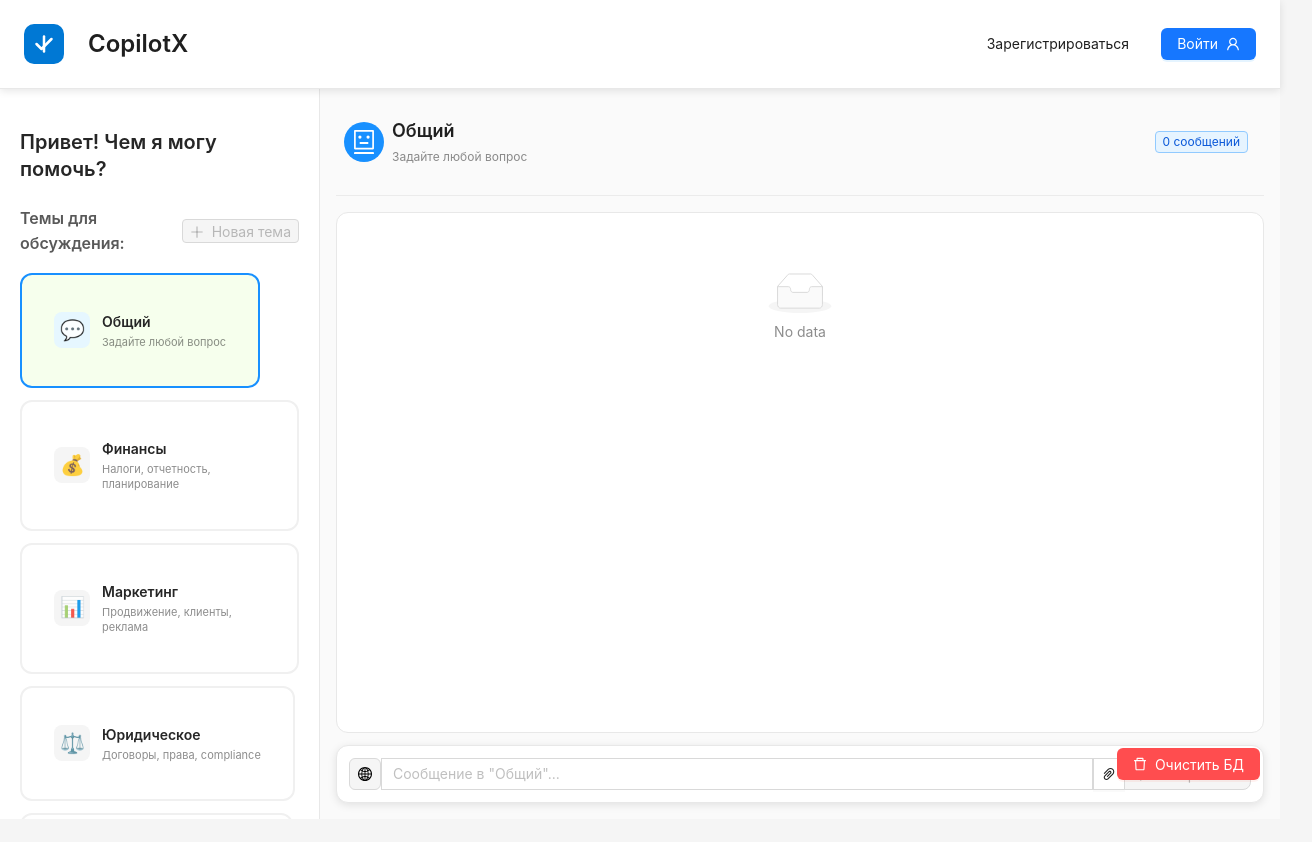
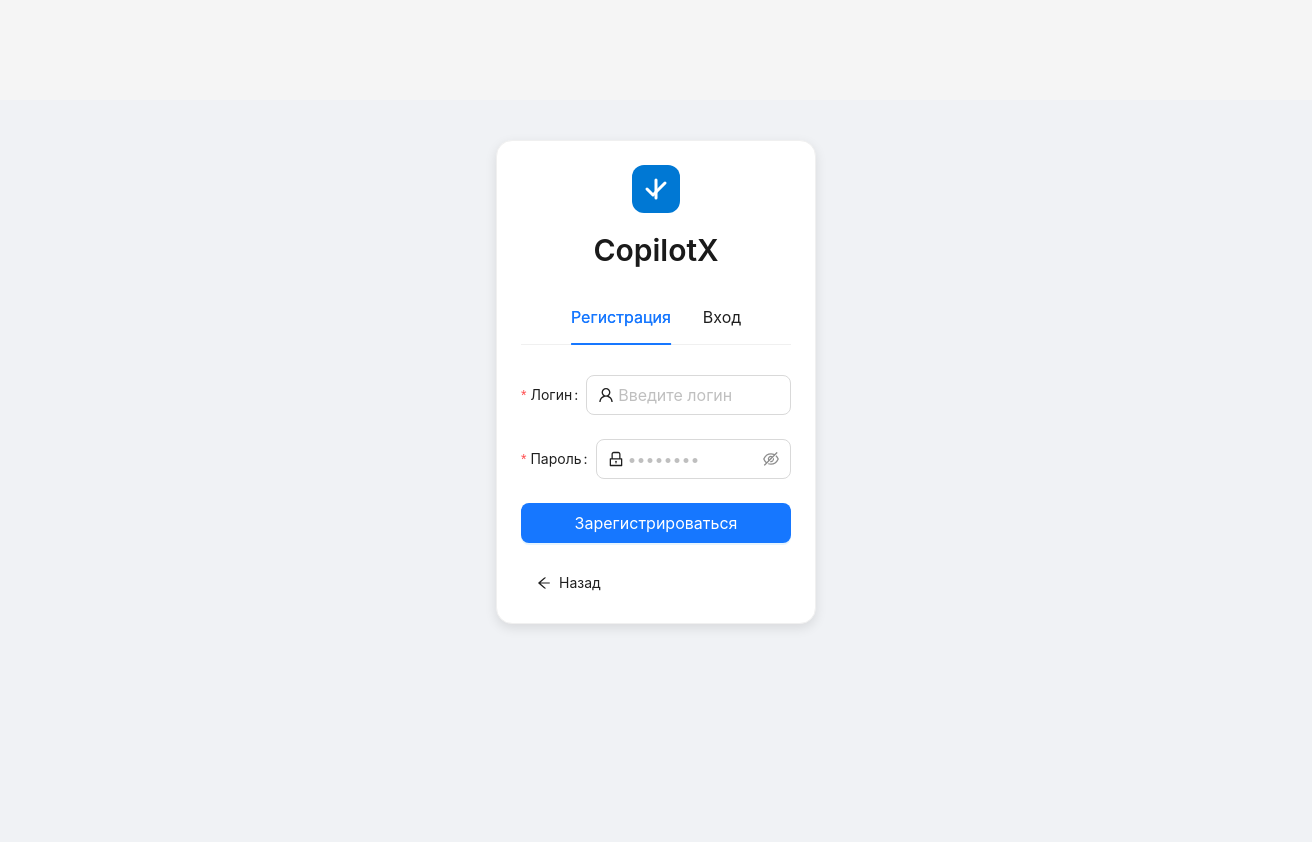
Before and after one commit to 5Zadrotov/AlphaCopilot, a React (Vite) app in the folder frontend/: page /register in a window 1280 px wide. Shown: the top 842 px of the page, 1312 px wide, since content can reach past the window. Before the commit the page ends 819 px from the top, so only its background shows below. Built offline with nearby package versions, Linux system fonts and the light colour scheme.

Commit message:
add authorization page

```diff
--- a/frontend/src/App.jsx
+++ b/frontend/src/App.jsx
@@ -1,12 +1,14 @@
 import React, { useState, useEffect } from 'react';
 import { Layout, Typography, Button, Space, Card, Badge, Drawer } from 'antd';
-import { PlusOutlined, LogoutOutlined, MenuOutlined, CloseOutlined, UserOutlined } from '@ant-design/icons';
+import {PlusOutlined, LogoutOutlined, MenuOutlined, CloseOutlined,UserOutlined} from '@ant-design/icons';
+import { BrowserRouter, Routes, Route, Link, useNavigate, Navigate } from 'react-router-dom';
 import { useAuth } from './contexts/AuthContext';
 import ChatInterface from './components/ChatInterface';
 import CreateChatModal from './components/CreateChatModal';
-import AuthModal from './components/AuthModal';
+import AuthModal from './components/AuthModal'; // ← Оставлен, но не используется
 import DBCleaner from './utils/DBCleaner';
 import MobileSidebar from './components/MobileSidebar';
+import Authorization from './components/Authorization';
 import './App.css';
 
 const { Header, Content } = Layout;
@@ -15,65 +17,52 @@
 // Хелпер для user-specific кастомных чатов
 const getUserCustomChatsKey = (userId) => `sorilotx-custom-chats-${userId}`;
 
-function App() {
+// === Главная страница (всё, что было в App) ===
+const MainApp = () => {
   const [activeCategory, setActiveCategory] = useState('general');
   const [unreadCategories, setUnreadCategories] = useState(new Set());
   const [customChats, setCustomChats] = useState([]);
   const [createModalVisible, setCreateModalVisible] = useState(false);
-  const [authModalVisible, setAuthModalVisible] = useState(false);
   const [mobileMenuVisible, setMobileMenuVisible] = useState(false);
   const [isMobile, setIsMobile] = useState(window.innerWidth <= 768);
   const { currentUser, logout } = useAuth();
+  const navigate = useNavigate();
 
   const defaultCategories = [
-    { id: 'general', name: 'Общий', icon: '💬', description: 'Задайте любой вопрос', isDefault: true },
-    { id: 'finance', name: 'Финансы', icon: '💰', description: 'Налоги, отчетность, планирование', isDefault: true },
-    { id: 'marketing', name: 'Маркетинг', icon: '📊', description: 'Продвижение, клиенты, реклама', isDefault: true },
-    { id: 'legal', name: 'Юридическое', icon: '⚖️', description: 'Договоры, права, compliance', isDefault: true },
-    { id: 'hr', name: 'HR', icon: '👥', description: 'Персонал, найм, управление', isDefault: true }
-  ];
+    { id: 'general', name: 'Общий', icon: 'Chat', description: 'Задайте любой вопрос', isDefault: true },
+    { id: 'finance', name: 'Финансы', icon: 'Money', description: 'Налоги, отчетность, планирование', isDefault: true },
+    { id: 'marketing', name: 'Маркетинг', icon: 'Chart', description: 'Продвижение, клиенты, реклама', isDefault: true },
+    { id: 'legal', name: 'Юридическое', icon: 'Scale', description: 'Договоры, права, compliance', isDefault: true },
+    { id: 'hr', name: 'HR', icon: 'People', description: 'Персонал, найм, управление', isDefault: true }
+ ];
 
-  // Определение мобильного устройства
   useEffect(() => {
-    const handleResize = () => {
-      setIsMobile(window.innerWidth <= 768);
-    };
-
+    const handleResize = () => setIsMobile(window.innerWidth <= 768);
     window.addEventListener('resize', handleResize);
     return () => window.removeEventListener('resize', handleResize);
   }, []);
 
-  // Загрузка кастомных чатов из localStorage
   useEffect(() => {
     if (!currentUser) return;
-
-    const userCustomChatsKey = getUserCustomChatsKey(currentUser.id);
-    const savedCustomChats = localStorage.getItem(userCustomChatsKey);
-    if (savedCustomChats) {
-      setCustomChats(JSON.parse(savedCustomChats));
-    } else {
-      setCustomChats([]);
-    }
+    const key = getUserCustomChatsKey(currentUser.id);
+    const saved = localStorage.getItem(key);
+    if (saved) setCustomChats(JSON.parse(saved));
   }, [currentUser]);
 
-  // Сохранение кастомных чатов в localStorage
   useEffect(() => {
     if (customChats.length > 0 && currentUser) {
-      const userCustomChatsKey = getUserCustomChatsKey(currentUser.id);
-      localStorage.setItem(userCustomChatsKey, JSON.stringify(customChats));
+      localStorage.setItem(getUserCustomChatsKey(currentUser.id), JSON.stringify(customChats));
     }
   }, [customChats, currentUser]);
 
   const allCategories = [...defaultCategories, ...customChats];
 
-  const handleCategoryClick = (categoryId) => {
-    setActiveCategory(categoryId);
-    if (isMobile) {
-      setMobileMenuVisible(false);
-    }
-    if (unreadCategories.has(categoryId)) {
+  const handleCategoryClick = (id) => {
+    setActiveCategory(id);
+    if (isMobile) setMobileMenuVisible(false);
+    if (unreadCategories.has(id)) {
       const newUnread = new Set(unreadCategories);
-      newUnread.delete(categoryId);
+      newUnread.delete(id);
       setUnreadCategories(newUnread);
     }
   };
@@ -81,16 +70,11 @@
   const handleCreateChat = (newChat) => {
     setCustomChats(prev => [...prev, newChat]);
     setActiveCategory(newChat.id);
-    if (isMobile) {
-      setMobileMenuVisible(false);
-    }
+    if (isMobile) setMobileMenuVisible(false);
   };
 
-  const handleUnreadUpdate = (unreadSet) => {
-    setUnreadCategories(unreadSet);
-  };
+  const handleUnreadUpdate = (set) => setUnreadCategories(set);
 
-  // Компонент сайдбара для десктопа
   const DesktopSidebar = () => (
     <div className="sidebar">
       <div className="welcome-section">
@@ -98,11 +82,10 @@
           {currentUser ? `Привет, ${currentUser.username}!` : 'Привет!'} Чем я могу помочь?
         </Title>
       </div>
-
       <div className="categories-section">
         <div className="categories-header">
           <Text strong className="categories-title">Темы для обсуждения:</Text>
-          <Button
+<Button
             type="primary"
             size="small"
             icon={<PlusOutlined />}
@@ -112,34 +95,22 @@
             Новая тема
           </Button>
         </div>
-
         <div className="categories-list">
-          {allCategories.map((category) => (
-            <Badge
-              key={category.id}
-              dot={unreadCategories.has(category.id)}
-              offset={[-5, 5]}
-              color="red"
-            >
+          {allCategories.map((cat) => (
+            <Badge key={cat.id} dot={unreadCategories.has(cat.id)} offset={[-5, 5]} color="red">
               <Card
-                className={`category-card ${activeCategory === category.id ? 'active' : ''}`}
+                className={`category-card ${activeCategory === cat.id ? 'active' : ''}`}
                 hoverable
-                onClick={() => handleCategoryClick(category.id)}
+                onClick={() => handleCategoryClick(cat.id)}
               >
                 <div className="category-content">
-                  <div className="category-icon">{category.icon}</div>
+                  <div className="category-icon">{cat.icon}</div>
                   <div className="category-text">
                     <Text strong className="category-name">
-                      {category.name}
-                      {category.isCustom && (
-                        <Text type="secondary" style={{ fontSize: '10px', marginLeft: '4px' }}>
-                          ●
-                        </Text>
-                      )}
+                      {cat.name}
+                      {cat.isCustom && <Text type="secondary" style={{ fontSize: 10, marginLeft: 4 }}>Custom</Text>}
                     </Text>
-                    <Text type="secondary" className="category-description">
-                      {category.description}
-                    </Text>
+                    <Text type="secondary" className="category-description">{cat.description}</Text>
                   </div>
                 </div>
               </Card>
@@ -183,12 +154,15 @@
                 </>
               ) : (
                 <>
-                  <Button type="text" onClick={() => setAuthModalVisible(true)} className="mobile-hidden">
-                    Зарегистрироваться
+                  {/* ССЫЛКИ НА СТРАНИЦУ АВТОРИЗАЦИИ */}
+                  <Button type="text" className="mobile-hidden">
+                    <Link to="/register">Зарегистрироваться</Link>
                   </Button>
-                  <Button type="primary" onClick={() => setAuthModalVisible(true)} className="login-button">
-                    <span className="mobile-hidden">Войти</span>
-                    <UserOutlined className="mobile-only" />
+                  <Button type="primary" className="login-button">
+                    <Link to="/register">
+                      <span className="mobile-hidden">Войти</span>
+                      <UserOutlined className="mobile-only" />
+                    </Link>
                   </Button>
                 </>
               )}
@@ -200,7 +174,6 @@
       <Content className="app-content">
         <div className="main-container">
           {!isMobile && <DesktopSidebar />}
-
           <div className="chat-panel">
             <ChatInterface
               activeCategory={activeCategory}
@@ -210,18 +183,14 @@
             />
           </div>
         </div>
-
-        {/* Мобильное меню с новым компонентом */}
-        {isMobile && (
+{isMobile && (
           <Drawer
             title="Меню"
             placement="left"
             onClose={() => setMobileMenuVisible(false)}
             open={mobileMenuVisible}
             width={280}
-            styles={{
-              body: { padding: '16px' }
-            }}
+            styles={{ body: { padding: '16px' } }}
           >
             <MobileSidebar
               categories={allCategories}
@@ -242,15 +211,26 @@
           onCreate={handleCreateChat}
         />
 
-        <AuthModal
-          visible={authModalVisible}
-          onCancel={() => setAuthModalVisible(false)}
-        />
+        {/* AuthModal остаётся, но не используется */}
+        <AuthModal visible={false} onCancel={() => {}} />
 
         <DBCleaner />
       </Content>
     </Layout>
   );
+};
+
+// === Основной App с роутингом ===
+function App() {
+  return (
+    <BrowserRouter>
+      <Routes>
+        <Route path="/" element={<MainApp />} />
+        <Route path="/register" element={<Authorization />} />
+        <Route path="*" element={<Navigate to="/" />} />
+      </Routes>
+    </BrowserRouter>
+  );
 }
 
 export default App;
--- /dev/null
+++ b/frontend/src/components/Authorization.jsx
@@ -0,0 +1,123 @@
+import React, { useState } from 'react';
+import { Button, Input, Form, Typography, Space, Tabs, Row, Col, Card } from 'antd';
+import { ArrowLeftOutlined, UserOutlined,  LockOutlined } from '@ant-design/icons';
+
+const { Title, Text } = Typography;
+const { TabPane } = Tabs;
+
+const Authorization = () => {
+  const [activeTab, setActiveTab] = useState('register');
+  const [form] = Form.useForm();
+
+  const onFinish = (values) => {
+    console.log('Регистрация:', values);
+    // Здесь будет запрос на сервер
+  };
+
+  const onLogin = (values) => {
+    console.log('Вход:', values);
+
+  };
+
+  return (
+    <div style={{ marginTop: '100px', minHeight: '100vh',width:'100%', background: '#f0f2f5', padding: '40px 16px' }}>
+      <Row justify="center">
+        <Col xs={24} sm={18} md={12} lg={8} xl={6}>
+          <Card
+            style={{
+              borderRadius: 16,
+              boxShadow: '0 4px 12px rgba(0,0,0,0.1)',
+              padding: '24px',
+            }}
+            bodyStyle={{ padding: 0 }}
+          >
+            <div style={{ textAlign: 'center', marginBottom: 20 }}>
+              <div>
+                <svg width="48" height="48" viewBox="0 0 64 64" fill="none" xmlns="http://www.w3.org/2000/svg" className="app-logo">
+                <rect width="64" height="64" rx="16" fill="#0078D4"/>
+                <path d="M20 32L28 40L44 24" stroke="white" strokeWidth="4" strokeLinecap="round" strokeLinejoin="round"/>
+                <path d="M32 20V44" stroke="white" strokeWidth="4" strokeLinecap="round"/>
+              </svg>
+              </div>
+              <Title level={2} style={{ marginTop: 12, color: '#1a1a1a' }}>
+                CopilotX
+              </Title>
+            </div>
+
+            {}
+            <Tabs
+              activeKey={activeTab}
+              onChange={setActiveTab}
+              centered
+              size="large"
+              tabBarStyle={{ marginBottom: 30 }}
+            >
+              <TabPane tab="Регистрация" key="register" />
+              <TabPane tab="Вход" key="login" />
+            </Tabs>
+
+            {activeTab === 'register' ? (
+              <Form form={form} onFinish={onFinish} layout="horizontal" size="large">
+                <Form.Item
+                  name="login"
+                  label="Логин"
+                  rules={[{ required: true, message: 'Введите логин' }]}
+                >
+                  <Input prefix={<UserOutlined />} placeholder="Введите логин" />
+                </Form.Item>
+
+
+                <Form.Item
+                  name="password"
+                  label="Пароль"
+                  rules={[{ required: true, message: 'Введите пароль' }]}
+                >
+                  <Input.Password prefix={<LockOutlined />} placeholder="••••••••" />
+                </Form.Item>
+
+
+
+                <Form.Item style={{ marginBottom: 0 }}>
+                  <Button type="primary" htmlType="submit" block size="large" style={{ borderRadius: 8 }}>
+                    Зарегистрироваться
+                  </Button>
+                </Form.Item>
+              </Form>
+            ) : (
+              <Form onFinish={onLogin} layout="horizontal" size="large">
+                <Form.Item
+                  name="login"
+                  rules={[{ required: true, message: 'Введите логин' }]}
+                >
+                  <Input prefix={<UserOutlined />} placeholder="Логин" />
+                </Form.Item>
+
+                <Form.Item
+                  name="password"
+                  rules={[{ required: true, message: 'Введите пароль' }]}
+                >
+                  <Input.Password prefix={<LockOutlined />} placeholder="Пароль" />
+                </Form.Item>
+
+                <Form.Item style={{ marginBottom: 0 }}>
+                  <Button type="primary" htmlType="submit" block size="large" style={{ borderRadius: 8 }}>
+                    Войти
+                  </Button>
+                </Form.Item>
+              </Form>
+            )}
+
+            {/* === Назад === */}
+            <div style={{ marginTop: 24, textAlign: 'left' }}>
+              <Button type="text" icon={<ArrowLeftOutlined />} href="/">
+                Назад
+              </Button>
+            </div>
+          </Card>
+        </Col>
+      </Row>
+    </div>
+  );
+};
+
+export default Authorization;
```
